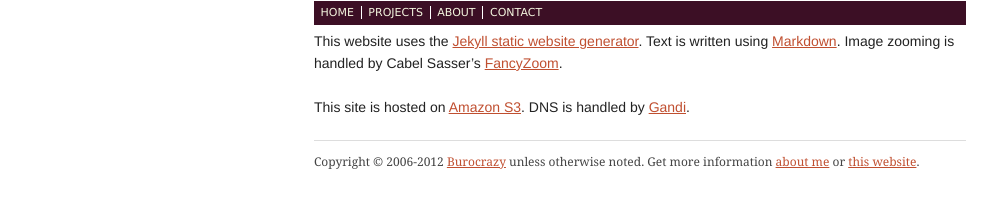
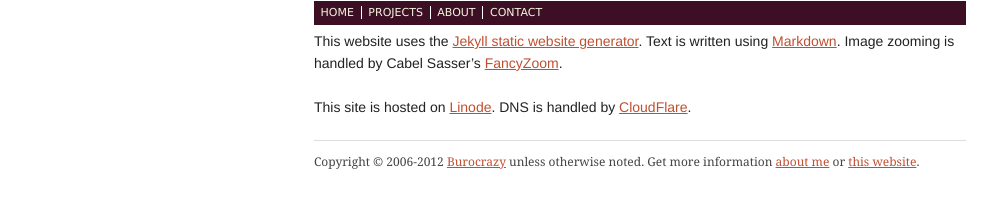
Before and after one commit to fdb/burocrazy.com, a Jekyll site: the page built from colophon.md, in a window 1280 px wide. Shown: the part 133-341 px from the top of the page, without its empty margins (0-1002 px from the left). Built offline with Jekyll 4.4.1, drawn with Linux system fonts in a browser that asks for light colours.

Commit message:
Host back on my Linode server.

```diff
--- a/colophon.md
+++ b/colophon.md
@@ -9,7 +9,7 @@ This website uses the [Jekyll static website generator][jekyll]. Text is written
   [typogrify]: http://code.google.com/p/typogrify/
   [fancyzoom]:http://www.fancyzoom.com/
 
-This site is hosted on [Amazon S3][s3]. DNS is handled by [Gandi][].
+This site is hosted on [Linode][]. DNS is handled by [CloudFlare][].
 
-  [s3]: http://aws.amazon.com/s3/
-  [gandi]:http://www.gandi.net/
+  [linode]: http://www.linode.com/?r=4be4bc35d12677cff12e393c9f4dd167d9eb6dfb
+  [cloudflare]: http://www.cloudflare.com/
```
Also changed, not shown: 1 other file.
